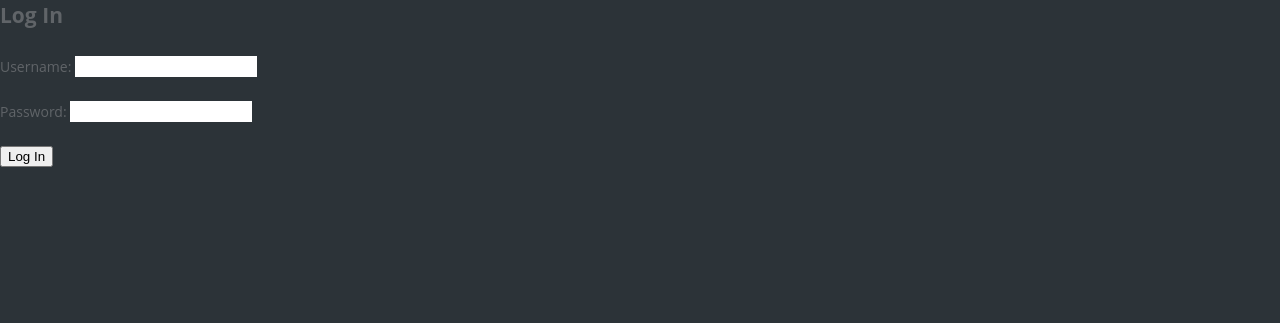
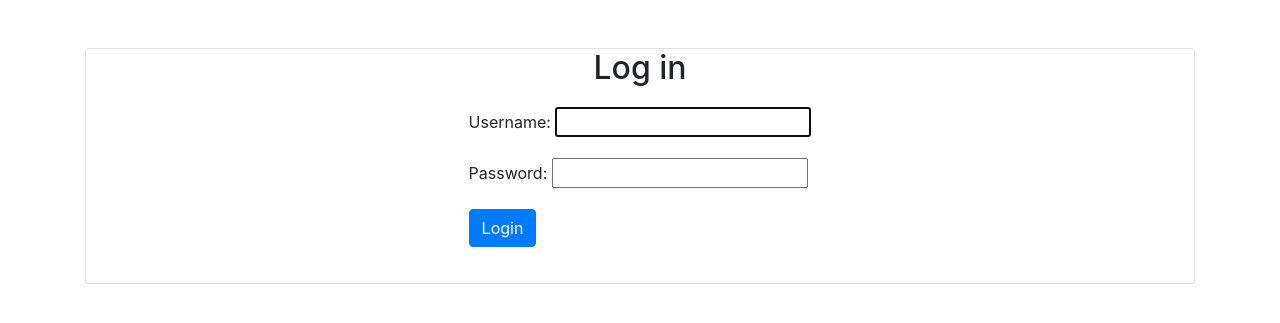
Before and after one commit to Franco-Ball/ProyectoIntegradorSupermarket, a Django app: page /accounts/login/ in a window 1280 px wide. Shown: the top 323 px of the page. Run offline with Django 4.2, Linux system fonts and the light colour scheme; some libraries are stand-ins or nearby versions.

Commit message:
Prettier login.html

```diff
--- a/conf/templates/registration/login.html
+++ b/conf/templates/registration/login.html
@@ -1,9 +1,30 @@
-<h2>Log In</h2>
-{% load static %}
-<link rel="stylesheet" href="{% static 'confApp/csss/signin.css' %}" >
-<form method="post">
-  {% load static %}
-  {% csrf_token %}
-  {{ form.as_p }}
-  <button type="submit">Log In</button>
-</form>
+<head>
+<link rel="stylesheet" href="https://stackpath.bootstrapcdn.com/bootstrap/4.5.0/css/bootstrap.min.css"
+integrity="sha384-9aIt2nRpC12Uk9gS9baDl411NQApFmC26EwAOH8WgZl5MYYxFfc+NcPb1dKGj7Sk" crossorigin="anonymous">
+
+<!-- JS, Popper.js, and jQuery -->
+<script src="https://code.jquery.com/jquery-3.5.1.slim.min.js"
+integrity="sha384-DfXdz2htPH0lsSSs5nCTpuj/zy4C+OGpamoFVy38MVBnE+IbbVYUew+OrCXaRkfj"
+crossorigin="anonymous"></script>
+<script src="https://cdn.jsdelivr.net/npm/popper.js@1.16.0/dist/umd/popper.min.js"
+integrity="sha384-Q6E9RHvbIyZFJoft+2mJbHaEWldlvI9IOYy5n3zV9zzTtmI3UksdQRVvoxMfooAo"
+crossorigin="anonymous"></script>
+<script src="https://stackpath.bootstrapcdn.com/bootstrap/4.5.0/js/bootstrap.min.js"
+integrity="sha384-OgVRvuATP1z7JjHLkuOU7Xw704+h835Lr+6QL9UvYjZE3Ipu6Tp75j7Bh/kR0JKI"
+crossorigin="anonymous"></script>
+</head>
+<div class="d-flex align-items-center">
+    <div class="container"style="margin: auto">
+        <div class="card mt-5" style="width: auto;">
+            <h2 style="margin: auto">Log in</h2>
+            <div class="card-body" style="margin: auto">
+                <form class="form" role="form" method="POST">
+                    {% csrf_token %}
+                    {{ form.as_p }}
+                    <button type="submit" class="btn btn-primary">Login</button>
+                </form>
+            </div>
+            </div>
+        </div>
+    </div>
+</div>
```
